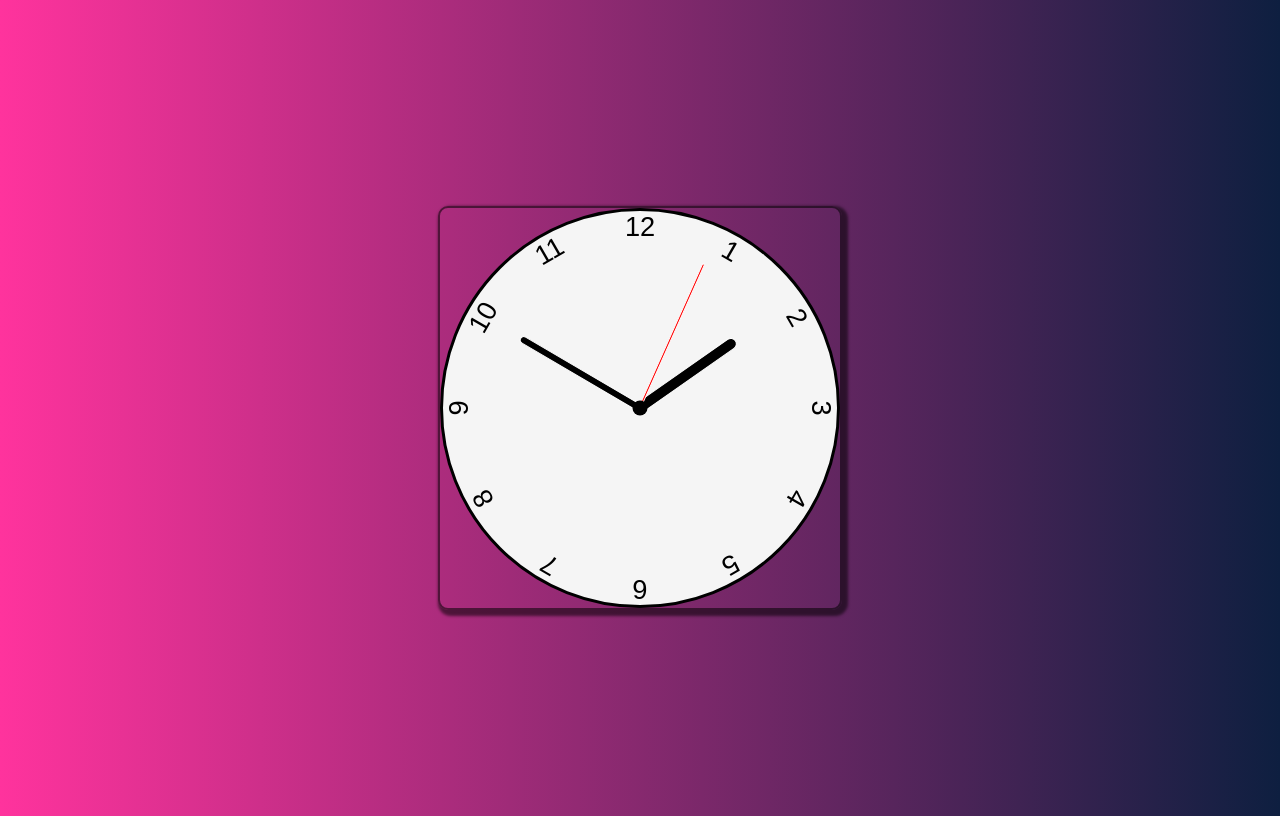
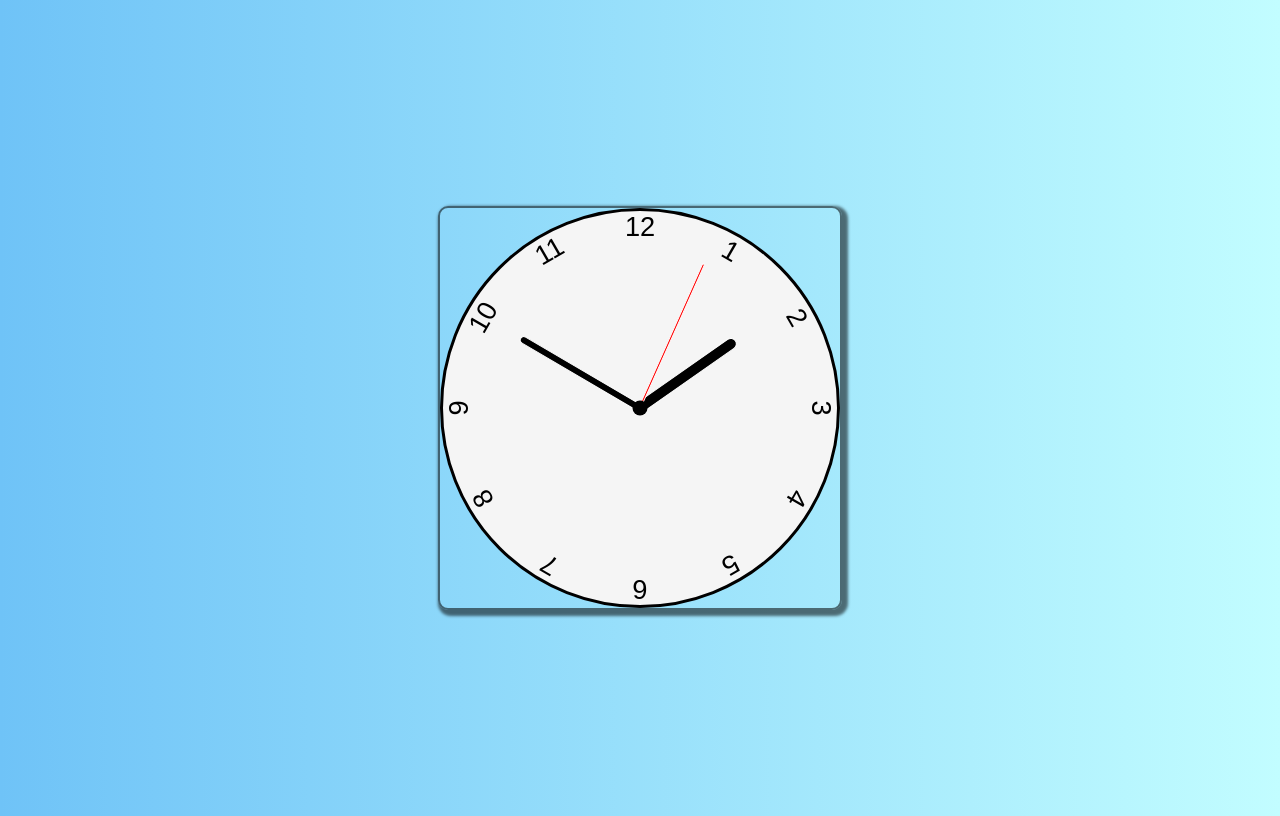
Before and after one commit to luizhenrique323/Clock, a plain HTML site: page index.html in a window 1280 px wide. Drawn offline with Linux system fonts and the light colour scheme.

Commit message:
Add files via upload

```diff
--- a/css/style.css
+++ b/css/style.css
@@ -10,13 +10,12 @@
 
 
 .animacao{
-    background: linear-gradient(to right#FF339D,#0E1F40);
     border: 2px solid rgba(0, 0, 0, 0.54);
     border-radius: 10px;
     box-shadow: 3px 3px 3px 3px rgba(0, 0, 0, 0.54)
 }
 body{
-     background: linear-gradient(to right,#FF339D,#0E1F40);
+     background: linear-gradient(to right,#6FC3F7,#C2FDFF);
      display: flex;
      justify-content: center;
      align-items: center;
```
